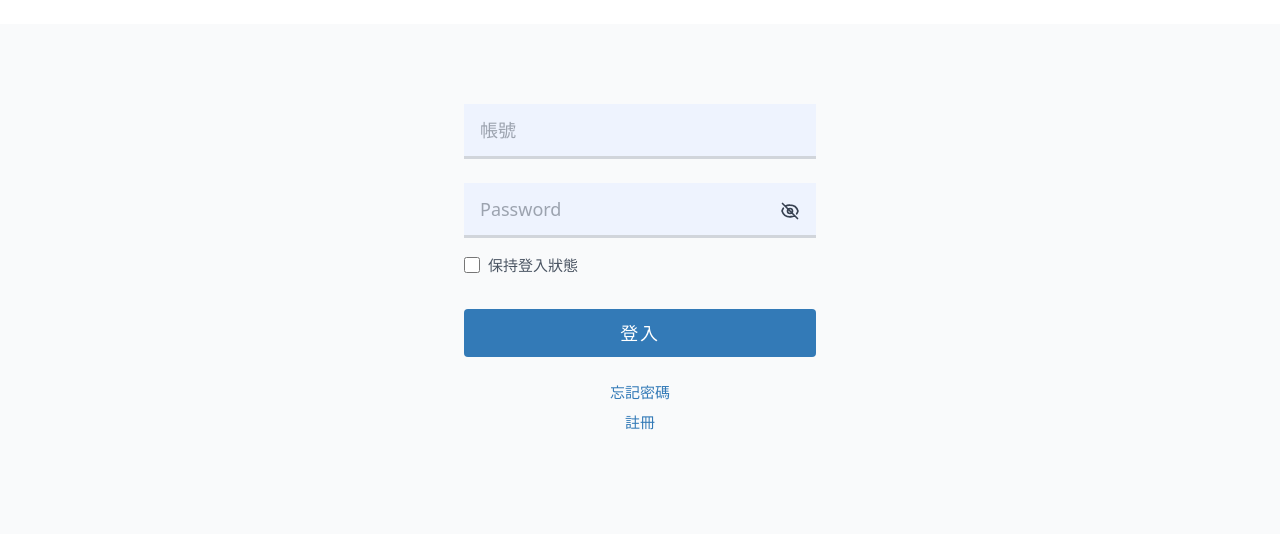
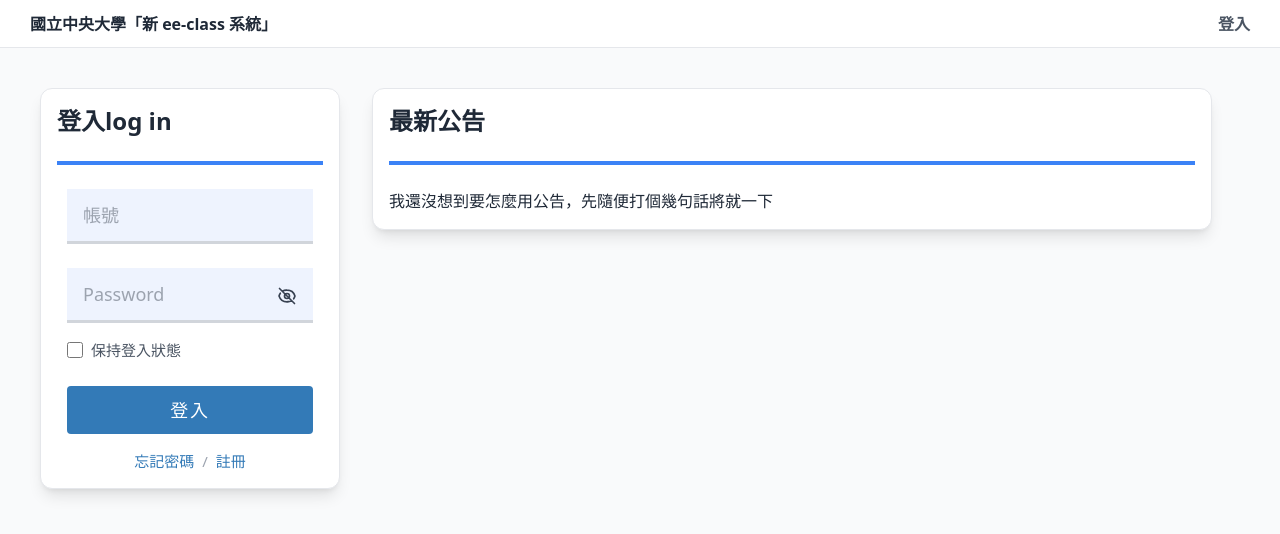
Before and after one commit to Chrubby/eeclass, a Vue app in the folder frontend/: page / in a window 1280 px wide. Before the commit this address led to /login. Shown: the top 534 px of the page. Built offline with nearby package versions, Linux system fonts and the light colour scheme; no server answers.

Commit message:
新增了主介面連結，並對排版進行修改

```diff
--- a/frontend/src/App.vue
+++ b/frontend/src/App.vue
@@ -37,7 +37,7 @@ const currentCourse = computed(() =>
 )
 
 const isAuthPage = computed(() =>
-  ['Login', 'Register', 'ForgotPassword', 'ResetPassword', 'ChangePassword'].includes(route.name),
+  ['MainPage', 'Login', 'Register', 'ForgotPassword', 'ResetPassword', 'ChangePassword'].includes(route.name),
 )
 
 const goToProfile = () => {
@@ -48,13 +48,15 @@ const goToProfile = () => {
 const logout = () => {
   isMenuOpen.value = false
   localStorage.clear()
-  window.location.href = '/login'
+  // window.location.href = '/login'
+  window.location.href = '/'
 }
 
 const loadUser = async() => {
   const stored = localStorage.getItem("user")
   const token = localStorage.getItem("accessToken")
   const isAuthRoute =
+    route.path === '/' ||
     route.path === '/login' ||
     route.path === '/register' ||
     route.path === '/forgot-password' ||
@@ -95,14 +97,14 @@ watch(() => route.path, () => {
 
 <template>
   <div class="min-h-screen bg-gray-50 text-gray-800 font-sans">
-    <header v-if="!isAuthPage" class="bg-white flex justify-between items-center px-6 py-3 border-b text-sm">
-      <div class="font-bold text-base">國立中央大學「新 ee-class 系統」</div>
+    <header v-if="!isAuthPage" class="bg-white flex justify-between items-center px-6 py-3 border-b text-sm h-12">
+      <router-link to ="/" class="font-bold text-base p-1 border-2 border-transparent focus:border-black rounded ">國立中央大學「新 ee-class 系統」</router-link>
       <div class="flex space-x-6 items-center text-gray-600">
         <router-link to="/dashboard" class="cursor-pointer hover:text-blue-600">【我的課程】</router-link>
         <div class="relative">
 
           <span class="cursor-pointer hover:text-blue-600" @click="isMenuOpen = !isMenuOpen">
-            {{ user.user_id || '使用者' }} ▾
+            {{ user.name || '使用者' }} ▾
           </span>
 
           <div v-if="isMenuOpen" class="absolute right-0 mt-4 w-36 bg-white border border-gray-200 shadow-lg z-50">
@@ -121,17 +123,18 @@ watch(() => route.path, () => {
     </header>
 
     <div v-if="!isAuthPage && !isCoursePage" class="h-32 bg-gray-300 relative flex items-center px-10">
-      <h1 class="text-3xl text-white font-bold z-10">ee-class 易課平台</h1>
+      <h1 class="text-3xl text-white font-bold">ee-class 易課平台</h1>
     </div>
 
     <div v-else-if="!isAuthPage && isCoursePage" class="h-28 bg-[#a39481] flex items-center px-10">
       <h1 class="text-2xl text-white font-bold">課程代碼：{{ courseId }}</h1>
     </div>
 
-    <div class="max-w-7xl mx-auto flex gap-6 mt-6 px-4 pb-10">
+    <!--div class="max-w-7xl mx-auto flex gap-6 mt-6 px-4 pb-10"-->
+    <div class="max-w-7xl mx-auto flex gap-6 pb-10">
       <!-- sidebar -->
 
-      <aside v-if="!isAuthPage" class="w-[260px] flex-shrink-0">
+      <aside v-if="!isAuthPage" class="w-[260px] mt-6 px-4 flex-shrink-0">
         <!-- 首頁-->
         <div v-if="!isCoursePage" class="bg-white border mb-4">
           <div class="bg-gray-100 px-4 py-2 font-bold text-center border-b text-sm">我的首頁</div>
--- a/frontend/src/router/index.js
+++ b/frontend/src/router/index.js
@@ -7,12 +7,14 @@ import ForgotPassword from "../views/ForgotPassword.vue"
 import ResetPassword from "../views/ResetPassword.vue"
 import ChangePassword from "../views/ChangePassword.vue"
 import Profile from "../views/Profile.vue"
+import MainPage from '../views/MainPage.vue'
 import { getRoleFromToken, getAccessToken, getMustChangePassword } from '@/utils/auth.js'
 
 const router = createRouter({
   history: createWebHistory(),
   routes: [
-    { path: "/", redirect: "/login" },
+    // { path: "/", redirect: "/login" },
+    { path: '/', name: 'MainPage', component: MainPage},
     { path: '/dashboard', name: 'Home', component: Home },
     { path: '/profile', name: 'Profile', component: Profile },
     { path: '/change-password', name: 'ChangePassword', component: ChangePassword },
@@ -128,7 +130,7 @@ router.beforeEach((to) => {
     return '/change-password'
   }
 
-  if (!token && !publicPaths.has(to.path) && to.path !== '/change-password') {
+  if (!token && !publicPaths.has(to.path) && to.path !== '/change-password' && to.path !== '/') {
     return '/login'
   }
 })
--- a/frontend/src/views/Home.vue
+++ b/frontend/src/views/Home.vue
@@ -183,7 +183,7 @@ onMounted(async () => {
 </script>
 
 <template>
-  <div class="flex flex-col gap-6">
+  <div class="flex flex-col gap-6 mt-6 px-4">
     <div class="grid grid-cols-2 gap-x-8 gap-y-6 bg-white p-6 border">
       <div>
         <h3 class="text-sm font-bold border-b border-dashed pb-2 mb-3">最新公告</h3>
--- /dev/null
+++ b/frontend/src/views/MainPage.vue
@@ -0,0 +1,117 @@
+<template>
+  <div class="min-h-screen bg-gray-50 text-gray-800 font-sans">
+    <header class="bg-white flex justify-between items-center px-6 py-3 border-b text-sm h-12">
+      <router-link to ="/" class="font-bold text-base p-1 border-2 border-transparent focus:border-black rounded ">國立中央大學「新 ee-class 系統」</router-link>
+      <div class="flex space-x-6 items-center text-gray-600">
+        <router-link to ="/login" class="font-bold text-base p-1 border-2 border-transparent focus:border-black rounded ">登入</router-link>
+      </div>
+    </header>
+    <div class="flex justify-start items-start mt-10 ml-10 gap-8">
+      <div class="w-full max-w-[300px] p-4 bg-white border border-gray-200 rounded-xl shadow-lg">
+        <h2 class="text-2xl font-bold text-gray-800 mb-6">登入log in</h2>
+        <hr class="my-6 border-t-4 border-blue-500" />
+        <div class="w-full max-w-sm px-[10px]">
+          <form @submit.prevent="login" class="flex flex-col gap-6">
+            <div>
+              <input
+              v-model="email"
+              type="text" placeholder="帳號" required
+              class="w-full bg-[#eef3fe] border-b-[3px] border-gray-300 px-4 py-3 text-lg text-gray-800 focus:outline-none focus:border-blue-400 focus:bg-[#e4ebf9] transition-colors"
+              />
+            </div>
+
+            <div class="relative">
+              <input
+                  v-model="password"
+                  :type="showPassword ? 'text' : 'password'"
+                  placeholder="Password"
+                  required
+                  class="w-full bg-[#eef3fe] border-b-[3px] border-gray-300 px-4 py-3 pr-12 text-lg text-gray-800 focus:outline-none focus:border-blue-400 focus:bg-[#e4ebf9] transition-colors"
+              />
+              <button
+                type="button"
+                @click="showPassword = !showPassword"
+                class="absolute right-4 top-1/2 transform -translate-y-1/2 text-gray-700 hover:text-black cursor-pointer"
+              >
+                <svg v-if="showPassword" xmlns="http://www.w3.org/2000/svg" class="h-5 w-5" fill="none" viewBox="0 0 24 24" stroke="currentColor">
+                  <path stroke-linecap="round" stroke-linejoin="round" stroke-width="2" d="M15 12a3 3 0 11-6 0 3 3 0 016 0z" />
+                  <path stroke-linecap="round" stroke-linejoin="round" stroke-width="2" d="M2.458 12C3.732 7.943 7.523 5 12 5c4.478 0 8.268 2.943 9.542 7-1.274 4.057-5.064 7-9.542 7-4.477 0-8.268-2.943-9.542-7z" />
+                </svg>
+                <svg v-else xmlns="http://www.w3.org/2000/svg" class="h-5 w-5" fill="none" viewBox="0 0 24 24" stroke="currentColor">
+                  <path stroke-linecap="round" stroke-linejoin="round" stroke-width="2" d="M13.875 18.825A10.05 10.05 0 0112 19c-4.478 0-8.268-2.943-9.542-7a10.05 10.05 0 011.52-3.32m2.46-2.46A9.97 9.97 0 0112 5c4.478 0 8.268 2.943 9.542 7a10.05 10.05 0 01-1.52 3.32m-2.46 2.46A9.97 9.97 0 0112 19zM15 12a3 3 0 11-6 0 3 3 0 016 0zM3 3l18 18" />
+                </svg>
+              </button>
+            </div>
+
+            <div class="flex items-center -mt-2">
+              <input
+                id="remember"
+                v-model="rememberMe"
+                type="checkbox"
+                class="w-4 h-4 border-gray-400 rounded cursor-pointer"
+              />
+              <label for="remember" class="ml-2 text-gray-600 text-[15px] cursor-pointer select-none">
+                保持登入狀態
+              </label>
+            </div>
+
+            <button
+            type="submit"
+            class="w-full bg-[#337ab7] text-white py-2.5 rounded text-lg tracking-widest hover:bg-[#285e8e] transition-colors"
+            >
+              登入
+            </button>
+          </form>
+
+          <div class="mt-4 text-center flex justify-center gap-2 text-[15px]">
+            <router-link to="/forgot-password" class="text-[#337ab7] hover:text-[#285e8e]">
+              忘記密碼
+            </router-link>
+            <span class="text-gray-400">/</span>
+            <router-link to="/register" class="text-[#337ab7] hover:text-[#285e8e]">
+              註冊
+            </router-link>
+          </div>
+        </div>
+      </div>
+      <div class="w-full max-w-[840px] p-4 bg-white border border-gray-200 rounded-xl shadow-lg">
+        <h2 class="text-2xl font-bold text-gray-800 mb-6">最新公告</h2>
+        <hr class="my-6 border-t-4 border-blue-500" />
+        <a>我還沒想到要怎麼用公告，先隨便打個幾句話將就一下</a>
+      </div>
+    </div>
+  </div>
+</template>
+
+
+<script setup>
+import { ref } from "vue"
+import api from "@/api/client.js"
+import { setAccessToken, setMustChangePassword } from "@/utils/auth.js"
+
+const email = ref("")
+const password = ref("")
+const showPassword = ref(false)
+const rememberMe = ref(false)
+
+const login = async () => {
+  try {
+    const { data } = await api.post("/api/auth/login", {
+      username: email.value,
+      password: password.value,
+    })
+
+    alert(data.message)
+
+    setAccessToken(data.token)
+    localStorage.setItem("user", data.username)
+    setMustChangePassword(Boolean(data.mustChangePassword))
+
+    window.location.href = data.mustChangePassword ? '/change-password' : '/dashboard'
+  } catch (error) {
+    const msg = error.response?.data?.message || "連線失敗"
+    alert(msg)
+    console.error("錯誤詳細資訊:", error)
+  }
+}
+</script>
```
Also changed, not shown: 1 other file (tests, documents, lock files or other folders).
